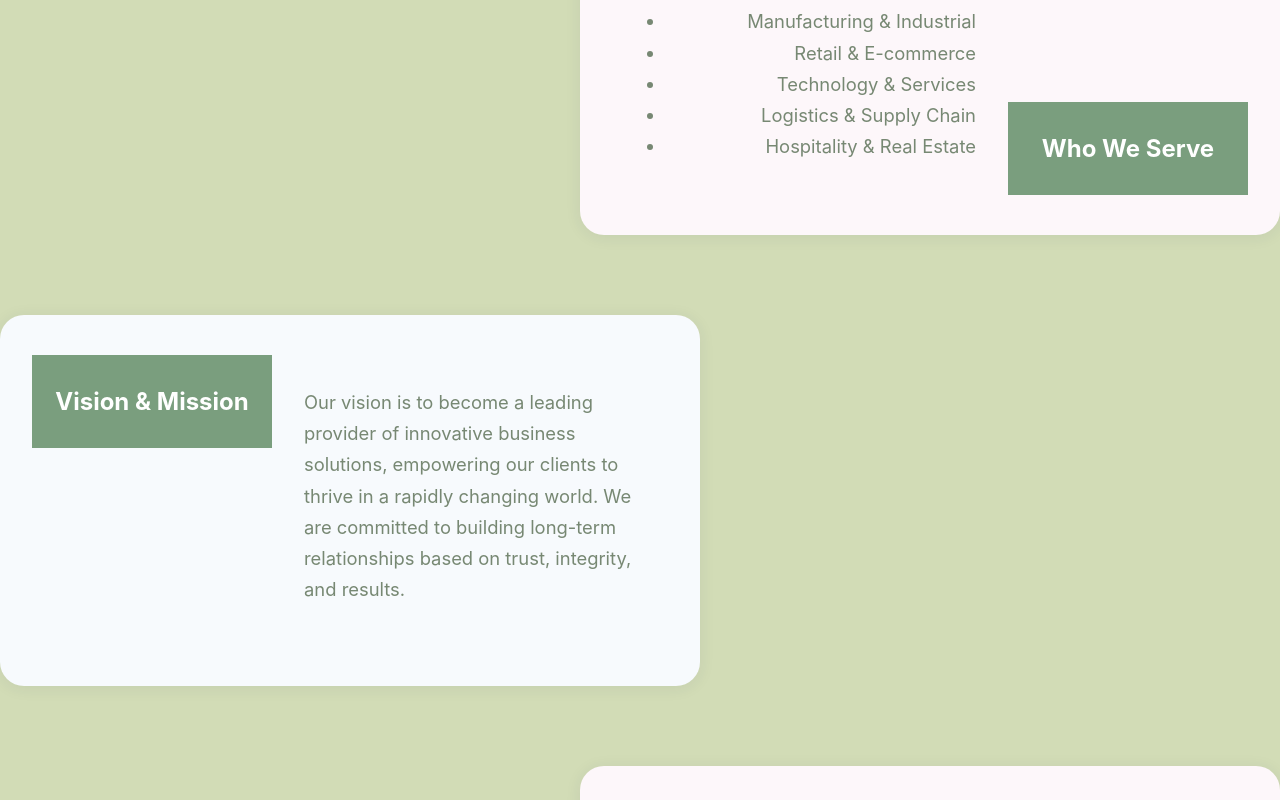
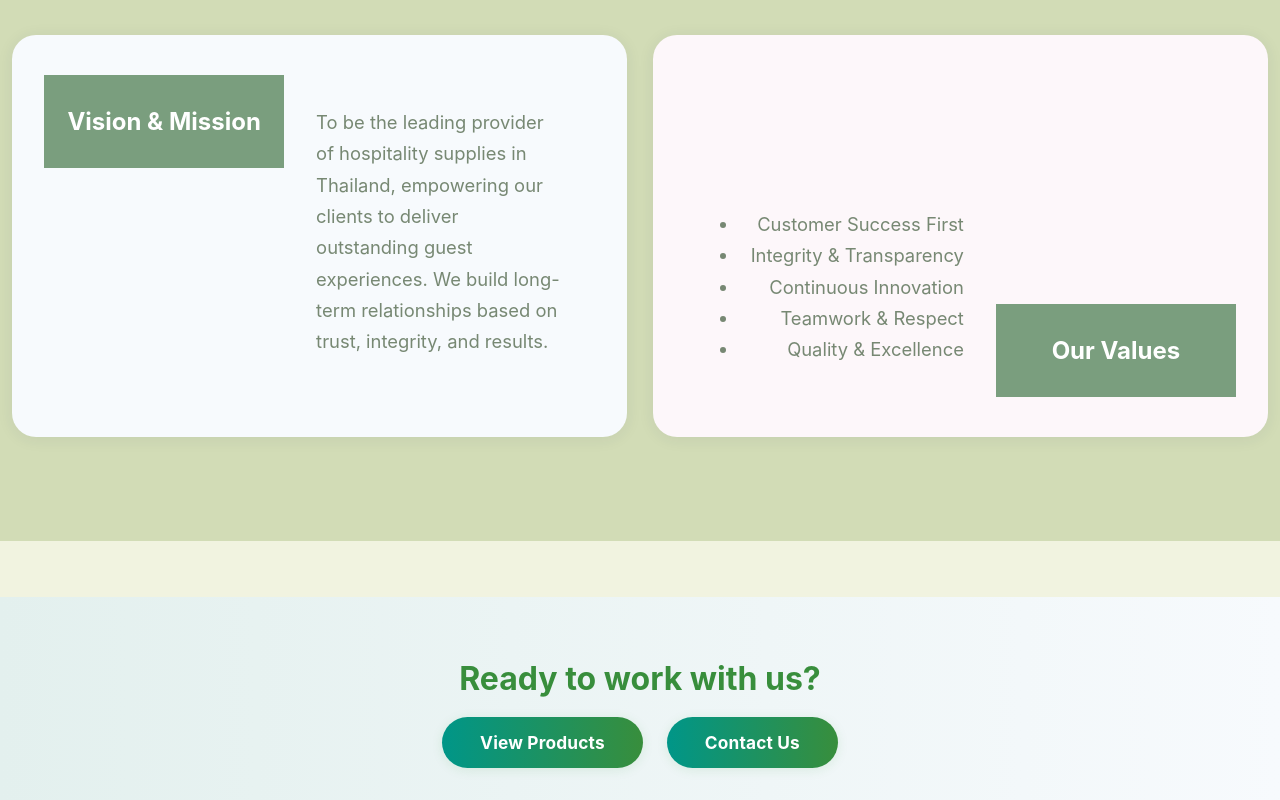
Before and after one commit to kiwabc123/company-profile, a Next.js app: page /about in a window 1280 px wide. Shown: the part 1220-2020 px from the top of the page. Built offline with nearby package versions, Linux system fonts and the light colour scheme.

Commit message:
feat: update About page content and layout; add new CTA section with links

```diff
--- a/pages/about.tsx
+++ b/pages/about.tsx
@@ -1,4 +1,5 @@
 import Head from 'next/head';
+import Link from 'next/link';
 import styles from '../styles/About.module.css';
 export default function About() {
   return (
@@ -15,42 +16,53 @@ export default function About() {
         <div className={styles.overlay}>
           <h1>About Our Company</h1>
           <p>
-            Building trusted solutions and long-term partnerships for modern businesses.
+            A trusted supplier of hotel amenities, linens, and hospitality essentials.<br />
+            Building trusted hospitality supply solutions and long-term partnerships for hotels and resorts.
           </p>
         </div>
       </section>
 
       <section className={styles['about-section']}>
+        <div className={styles['about-block-pair']}>
           <div className={styles['about-block'] + ' ' + styles.left}>
-          <div className={styles['about-block-title']}>Our Story</div>
+            <div className={styles['about-block-title']}>
+              Our Story
+            </div>
             <div className={styles['about-block-content']}>
               <p>
-              Founded in 2018, Company Name began as a small, passionate team with a vision to solve real business challenges. Over the years, we've grown into a trusted partner for organizations across industries, delivering innovative solutions and exceptional service.
+                Founded in 2018, Fair Price Supply began as a small, passionate team focused on hospitality. Today, we supply hotels, resorts, and spas across Thailand with quality amenities, linens, and essentials—delivering reliability and service you can trust.
               </p>
             </div>
           </div>
           <div className={styles['about-block'] + ' ' + styles.right}>
-          <div className={styles['about-block-title']}>Who We Serve</div>
+            <div className={styles['about-block-title']} style={{ justifyContent: 'flex-end', paddingRight: '2.2em' }}>
+              Who We Serve
+            </div>
             <div className={styles['about-block-content']}>
-            <ul>
-              <li>Manufacturing &amp; Industrial</li>
-              <li>Retail &amp; E-commerce</li>
-              <li>Technology &amp; Services</li>
-              <li>Logistics &amp; Supply Chain</li>
-              <li>Hospitality &amp; Real Estate</li>
+              <ul className={styles['about-list-with-icon']}>
+                <li><span className={styles['about-bullet-icon']}>🏨</span>Hotels &amp; Resorts</li>
+                <li><span className={styles['about-bullet-icon']}>🏢</span>Serviced Apartments</li>
+                <li><span className={styles['about-bullet-icon']}>💆‍♂️</span>Spas &amp; Wellness Centers</li>
+                <li><span className={styles['about-bullet-icon']}>🍽️</span>Hospitality Businesses</li>
               </ul>
             </div>
           </div>
+        </div>
+        <div className={styles['about-block-pair']} style={{ gap: '1.6rem' }}>
           <div className={styles['about-block'] + ' ' + styles.left}>
-          <div className={styles['about-block-title']}>Vision &amp; Mission</div>
+            <div className={styles['about-block-title']}>
+              Vision &amp; Mission
+            </div>
             <div className={styles['about-block-content']}>
               <p>
-              Our vision is to become a leading provider of innovative business solutions, empowering our clients to thrive in a rapidly changing world. We are committed to building long-term relationships based on trust, integrity, and results.
+                To be the leading provider of hospitality supplies in Thailand, empowering our clients to deliver outstanding guest experiences. We build long-term relationships based on trust, integrity, and results.
               </p>
             </div>
           </div>
           <div className={styles['about-block'] + ' ' + styles.right}>
-          <div className={styles['about-block-title']}>Our Values</div>
+            <div className={styles['about-block-title']}>
+              Our Values
+            </div>
             <div className={styles['about-block-content']}>
               <ul>
                 <li>Customer Success First</li>
@@ -61,6 +73,18 @@ export default function About() {
               </ul>
             </div>
           </div>
+        </div>
+      </section>
+
+      {/* Soft CTA Section */}
+      <section className={styles['about-cta-section']}>
+        <div className={styles['about-cta-content']}>
+          <h2>Ready to work with us?</h2>
+          <div className={styles['about-cta-buttons']}>
+            <Link href="/products" passHref legacyBehavior><a className={styles['aboutCtaBtn']}>View Products</a></Link>
+            <Link href="/contact" passHref legacyBehavior><a className={styles['aboutCtaBtn']}>Contact Us</a></Link>
+          </div>
+        </div>
       </section>
     </>
   );
--- a/styles/About.module.css
+++ b/styles/About.module.css
@@ -1,3 +1,109 @@
+.about-block-divider {
+  width: 100%;
+  height: 1.5px;
+  background: linear-gradient(90deg, #e3f0ee 0%, #b2d8b2 100%);
+  opacity: 0.45;
+  margin: 0 0 1.1rem 0;
+  border-radius: 1px;
+}
+.about-list-with-icon {
+  list-style: none;
+  padding-left: 0;
+  margin: 0;
+}
+.about-list-with-icon li {
+  display: flex;
+  align-items: center;
+  gap: 0.7em;
+  font-size: 1.13rem;
+  margin-bottom: 0.4em;
+}
+.about-bullet-icon {
+  font-size: 1.15em;
+  opacity: 0.82;
+  margin-right: 0.1em;
+}
+.about-block-pair {
+  display: flex;
+  flex-direction: row;
+  gap: 2.2rem;
+  justify-content: center;
+  margin: 1.2rem auto 0 auto;
+  max-width: 1500px;
+}
+@media (max-width: 1100px) {
+  .about-block-pair {
+    flex-direction: column;
+    gap: 1.2rem;
+    max-width: 98vw;
+  }
+}
+.about-block-title {
+  display: flex;
+  align-items: center;
+  justify-content: space-between;
+  gap: 0.7em;
+}
+.about-block-action {
+  font-size: 1.02rem;
+  font-weight: 500;
+  color: #388e3c;
+  background: none;
+  border: none;
+  cursor: pointer;
+  margin-left: 0.5em;
+  transition: color 0.18s;
+}
+.about-block-action:hover {
+  color: #009688;
+  text-decoration: underline;
+}
+.about-cta-section {
+  width: 100%;
+  display: flex;
+  justify-content: center;
+  align-items: center;
+  margin: 3.5rem 0 1.5rem 0;
+  background: linear-gradient(90deg, #e3f0ee 0%, #f7fafd 100%);
+  padding: 2.2rem 0;
+}
+.about-cta-content {
+  text-align: center;
+}
+.about-cta-content h2 {
+  color: #388e3c;
+  font-size: 2rem;
+  font-weight: 700;
+  margin-bottom: 1.2rem;
+}
+.about-cta-buttons {
+  display: flex;
+  gap: 1.5rem;
+  justify-content: center;
+  margin-top: 0.5rem;
+}
+.aboutCtaBtn {
+  display: inline-block;
+  background: linear-gradient(90deg, #009688 0%, #388e3c 100%);
+  color: #fff;
+  font-size: 1.08rem;
+  font-weight: 700;
+  padding: 0.85em 2.2em;
+  border-radius: 2em;
+  box-shadow: 0 2px 12px rgba(34,139,34,0.10);
+  text-decoration: none;
+  letter-spacing: 0.01em;
+  transition: background 0.2s, transform 0.18s, box-shadow 0.18s;
+  border: none;
+  outline: none;
+  cursor: pointer;
+}
+.aboutCtaBtn:hover, .aboutCtaBtn:focus {
+  background: linear-gradient(90deg, #388e3c 0%, #009688 100%);
+  transform: translateY(-2px) scale(1.04);
+  box-shadow: 0 6px 24px rgba(34,139,34,0.18);
+  outline: none;
+}
 .about-block {
   width: 100%;
   max-width: 900px;
```
Lines whose indentation alone changed are shown as unchanged.
